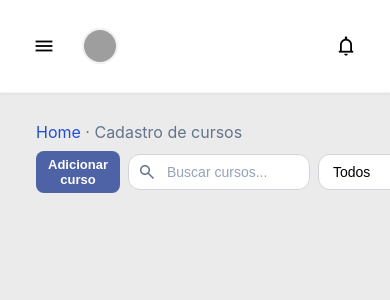
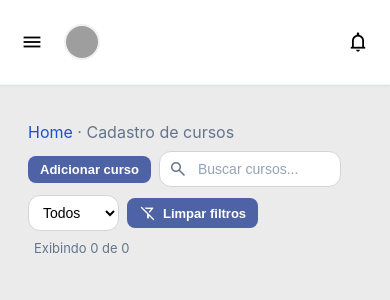
Before and after one commit to Samumaradona/Inprolib-, a Flask app: template templates/cadastro_curso.html in a window 390 px wide; the page is wider, and only the part inside the window is pictured. Shown: the top 300 px of that part. Run offline with Flask 3, Linux system fonts and the light colour scheme; the template is opened without the code that fills it, so the values that code supplies are empty; some libraries are stand-ins or nearby versions; grey boxes are pictures that could not be loaded.

Commit message:
modo mobile

```diff
--- a/static/css/cadastro_curso.css
+++ b/static/css/cadastro_curso.css
@@ -495,3 +495,15 @@ main{
 .icon-btn.is-blue .material-symbols-outlined { color: var(--bs-new-casual); }
 .icon-btn.is-success { color:#166534; border-color:#bbf7d0; background:#f0fdf4; }
 .icon-btn.is-success:hover { background:#dcfce7; }
+/* ===== Ajustes de responsividade globais ===== */
+body { overflow-x: hidden; }
+
+@media (max-width: 640px) {
+  header.topbar .container { padding: 8px 12px; gap: 8px; }
+  main { padding: 12px; margin: 16px auto; }
+  .container { padding: 10px 12px; }
+  .container-grid { grid-template-columns: 1fr; }
+  #filterBar { flex-wrap: wrap; gap: 8px; }
+  .input-with-icon input { width: 140px; }
+  .table-container, .table-wrapper { overflow: auto; }
+}
--- a/static/css/topbar.css
+++ b/static/css/topbar.css
@@ -99,3 +99,30 @@ header.topbar .notif-wrap > .dropdown-menu { right: 0; left: auto; }
 header.topbar .notif-btn:focus,
 header.topbar .hamburger:focus,
 header.topbar .profile-btn:focus { outline: 2px solid #99ACF7; outline-offset: 2px; }
+
+/* Responsividade da topbar */
+@media (max-width: 640px) {
+  :root {
+    --topbar-height: 88px;
+    --topbar-padding-x: 12px;
+    --topbar-gap: 10px;
+  }
+  header.topbar .container {
+    flex-wrap: wrap;
+    row-gap: 8px;
+  }
+  header.topbar .left, header.topbar .right {
+    gap: 10px;
+  }
+}
+
+@media (max-width: 420px) {
+  :root {
+    --topbar-height: 84px;
+    --topbar-padding-x: 10px;
+    --topbar-gap: 8px;
+  }
+  header.topbar .container {
+    flex-wrap: wrap;
+  }
+}
```
Also changed, not shown: static/css/avaliacao.css (+16 -0 lines), static/css/cadastro_alunos.css (+12 -0 lines), static/css/configuracao.css (+12 -0 lines), static/css/home.css (+12 -1 lines), static/css/publicacao.css (+8 -0 lines), static/css/suporte.css (+10 -0 lines), static/css/vinculacao_curso.css (+10 -0 lines).
